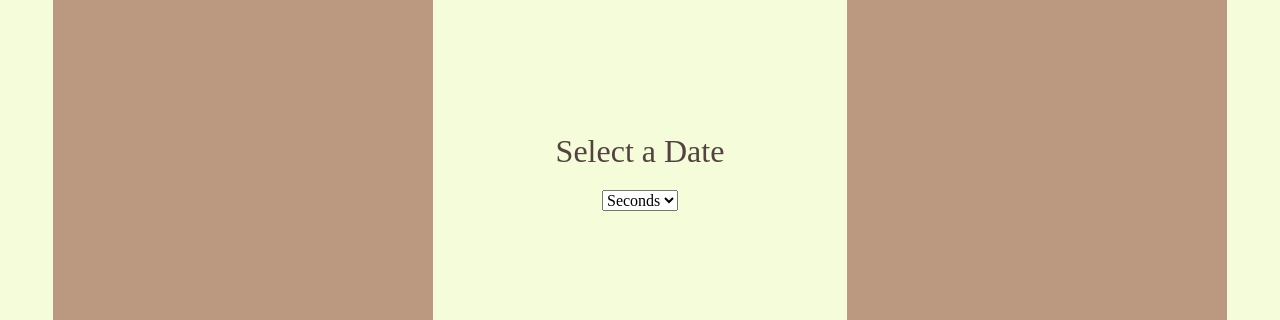
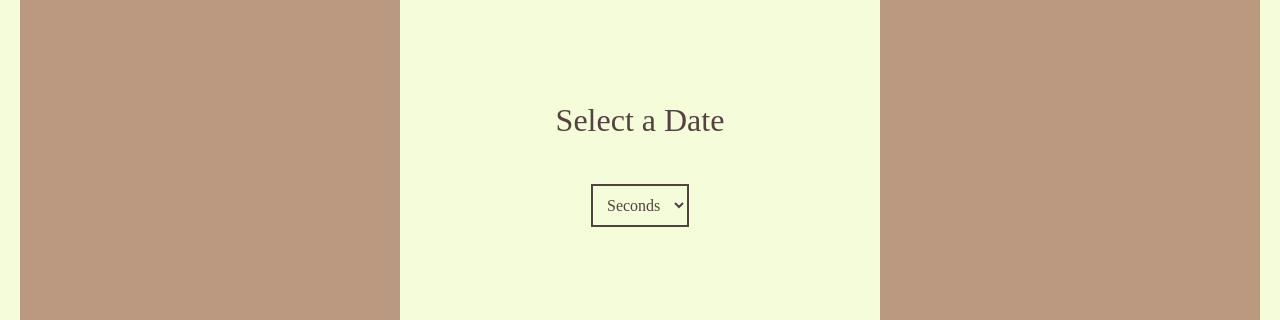
Before and after one commit to OscarGomezL/daysBetween, a Next.js app: page / in a window 1280 px wide. Shown: the part 254-574 px from the top of the page. Built offline with nearby package versions, Linux system fonts and the light colour scheme; a web font is replaced by a local one.

Commit message:
[ADD] result component styles added

```diff
--- a/styles/result.css
+++ b/styles/result.css
@@ -1,10 +1,31 @@
 .result {
-	width: 200px;
-	height: 100px;
+	width: 400px;
+	height: 200px;
 	color: var(--text);
+	display: flex;
+	justify-content: center;
+	flex-wrap: wrap;
+}
+.result-text {
+	width: 100%;
+	height: 50%;
+	font-size: 2rem;
 	display: grid;
 	place-items: center;
 }
-.result-text {
-	font-size: 2rem;
+.result-controls {
+	display: grid;
+	place-items: center;
+	width: 100%;
+	height: 50%;
 }
+.result-select {
+	padding: 10px;
+	background: var(--color_2);
+	color: var(--text);
+	border: 2px solid var(--text);
+}
+.result-select option{
+	background: #bbfffc;
+	color: var(--text);
+}
```
